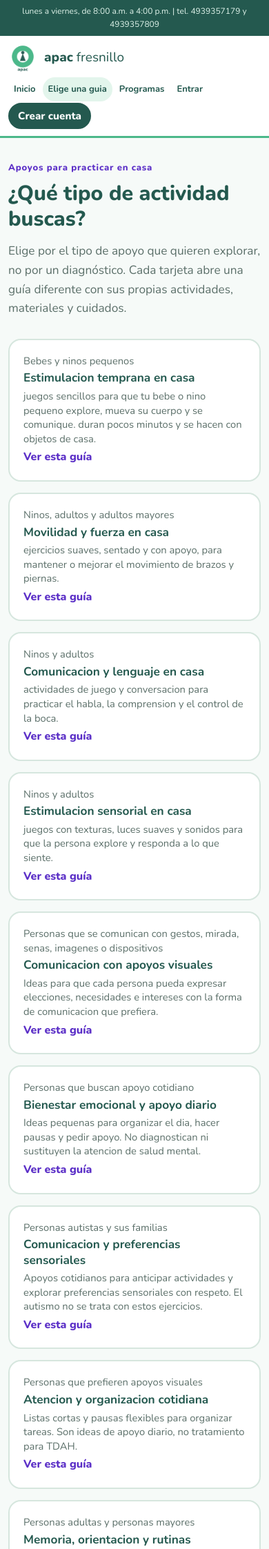
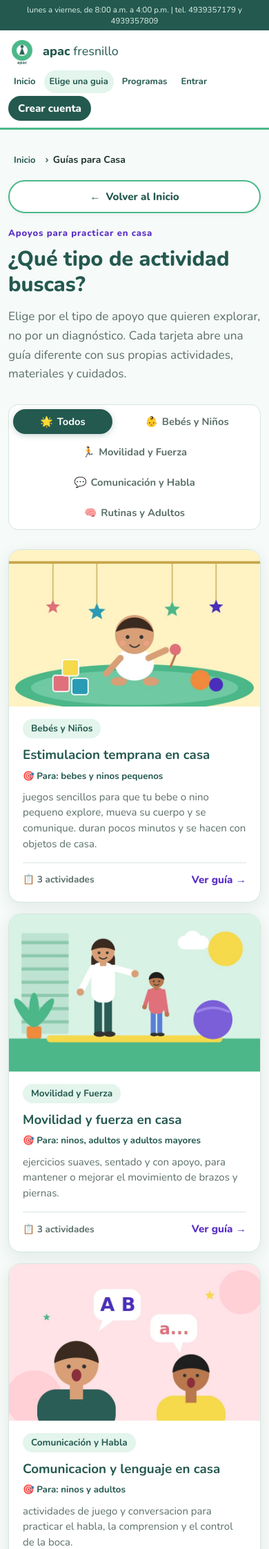
Before and after one commit to carlos-carrillo01/apac-, a PHP site: page /guia.html in a window 390 px wide. Shown: the top 2245 px of the page at 69% size. Run offline with PHP 8.4, Linux system fonts and the light colour scheme; some libraries are stand-ins or nearby versions.

Commit message:
feat: add v2

```diff
--- a/backend/controllers/CatalogoController.php
+++ b/backend/controllers/CatalogoController.php
@@ -7,11 +7,34 @@ class CatalogoController {
     /**
      * Lista todos los programas disponibles con información resumida
      */
+    private static function obtenerMetadatos($slug) {
+        $metadatos = [
+            'bebes' => ['cat' => 'ninos', 'cat_nom' => 'Bebés y Niños', 'img' => 'img/estimulacion-temprana.jpg'],
+            'sentidos' => ['cat' => 'ninos', 'cat_nom' => 'Bebés y Niños', 'img' => 'img/camara-hiperbarica.jpg'],
+            'autismo' => ['cat' => 'ninos', 'cat_nom' => 'Bebés y Niños', 'img' => 'img/estimulacion-temprana.jpg'],
+            'movilidad' => ['cat' => 'movilidad', 'cat_nom' => 'Movilidad y Fuerza', 'img' => 'img/terapia-fisica.jpg'],
+            'bienestar-corporal' => ['cat' => 'movilidad', 'cat_nom' => 'Movilidad y Fuerza', 'img' => 'img/terapia-acuatica.jpg'],
+            'lenguaje' => ['cat' => 'comunicacion', 'cat_nom' => 'Comunicación y Habla', 'img' => 'img/lenguaje.jpg'],
+            'comunicacion-alternativa' => ['cat' => 'comunicacion', 'cat_nom' => 'Comunicación y Habla', 'img' => 'img/lenguaje.jpg'],
+            'atencion-rutinas' => ['cat' => 'adultos-rutinas', 'cat_nom' => 'Rutinas y Adultos', 'img' => 'img/magnetica.jpg'],
+            'bienestar-emocional' => ['cat' => 'adultos-rutinas', 'cat_nom' => 'Rutinas y Adultos', 'img' => 'img/hero.jpg'],
+            'memoria-rutinas' => ['cat' => 'adultos-rutinas', 'cat_nom' => 'Rutinas y Adultos', 'img' => 'img/nosotros.jpg'],
+            'apoyo-profesional' => ['cat' => 'adultos-rutinas', 'cat_nom' => 'Rutinas y Adultos', 'img' => 'img/nosotros.jpg'],
+        ];
+
+        return $metadatos[$slug] ?? ['cat' => 'general', 'cat_nom' => 'General', 'img' => 'img/hero.jpg'];
+    }
+
+    /**
+     * Lista todos los programas disponibles con información resumida
+     */
     public static function listar() {
         $todos = Catalogo::todos();
         $lista = [];
 
         foreach ($todos as $slug => $programa) {
+            $meta = self::obtenerMetadatos($slug);
+
             $lista[] = [
                 'slug' => $slug,
                 'nombre' => $programa['nombre'],
@@ -19,7 +42,10 @@ class CatalogoController {
                 'resumen' => $programa['resumen'],
                 'color' => $programa['color'] ?? 'verde',
                 'frecuencia' => $programa['frecuencia'],
-                'total_actividades' => count($programa['actividades'])
+                'total_actividades' => count($programa['actividades']),
+                'categoria' => $meta['cat'],
+                'categoria_nombre' => $meta['cat_nom'],
+                'imagen' => $programa['imagen'] ?? $meta['img']
             ];
         }
 
@@ -35,6 +61,8 @@ class CatalogoController {
         if (!$programa) {
             Response::error('Programa no encontrado.', 404);
         }
+
+        $meta = self::obtenerMetadatos($slug);
 
         // Formatear actividades con su slug e ilustración
         $actividades = [];
@@ -54,7 +82,9 @@ class CatalogoController {
             'slug' => $slug,
             'nombre' => $programa['nombre'],
             'para' => $programa['para'] ?? '',
-            'imagen' => $programa['imagen'] ?? 'img/estimulacion-temprana.jpg',
+            'imagen' => $programa['imagen'] ?? $meta['img'],
+            'categoria' => $meta['cat'],
+            'categoria_nombre' => $meta['cat_nom'],
             'resumen' => $programa['resumen'],
             'frecuencia' => $programa['frecuencia'],
             'materiales' => $programa['materiales'],
--- a/css/estilos.css
+++ b/css/estilos.css
@@ -1,7 +1,4 @@
-/* ============================================================
-   ESTILOS APAC FRESNILLO
-   Colores tomados del logo y del folleto de APAC
-   ============================================================ */
+
 :root {
     --verde: #24594f;
     --verde-medio: #2f7a6b;
@@ -244,14 +241,237 @@ nav a.boton { color: #fff; }
 .dato { background: #fff; border: 1px solid var(--borde); border-radius: var(--radio); padding: 20px; text-align: center; box-shadow: var(--sombra); }
 .dato strong { display: block; font-size: 2.4rem; line-height: 1; color: var(--verde); font-weight: 800; }
 .dato span { color: var(--suave); font-weight: 700; }
-.semana { display: grid; grid-template-columns: repeat(7, minmax(0, 1fr)); gap: 8px; width: 100%; max-width: 520px; }
-.dia { display: flex; min-width: 0; flex-direction: column; align-items: center; gap: 4px; padding: 8px 2px; border-radius: 14px; background: var(--fondo); border: 2px solid var(--borde); font-weight: 800; color: var(--suave); }
-.dia > span { font-size: clamp(.7rem, 2.8vw, .95rem); line-height: 1.2; }
-.dia-estado { display: block; width: 100%; max-width: 100%; padding: 4px 3px; border-radius: 999px; background: #fff; font-size: clamp(.58rem, 1.8vw, .72rem); line-height: 1.15; text-align: center; overflow-wrap: anywhere; }
-.estado-corto { display: none; }
-.dia.hecho { background: var(--menta-claro); border-color: var(--menta); color: var(--verde); }
-.dia.hecho .dia-estado { background: var(--menta); color: #fff; }
-.dia.hoy { border-color: var(--morado); }
+
+.semana {
+    display: grid;
+    grid-template-columns: repeat(7, minmax(0, 1fr));
+    gap: 8px;
+    width: 100%;
+    max-width: 540px;
+    margin: 10px 0;
+}
+.dia {
+    display: flex;
+    min-width: 0;
+    flex-direction: column;
+    align-items: center;
+    gap: 6px;
+    padding: 10px 3px;
+    border-radius: 14px;
+    background: var(--fondo);
+    border: 2px solid var(--borde);
+    font-weight: 800;
+    color: var(--suave);
+    text-align: center;
+    transition: all .2s ease;
+}
+.dia-letra {
+    font-size: clamp(.8rem, 2.4vw, .95rem);
+    text-transform: uppercase;
+    font-weight: 800;
+    line-height: 1;
+}
+.dia-indicador {
+    display: flex;
+    align-items: center;
+    justify-content: center;
+    gap: 3px;
+    width: 100%;
+    padding: 4px 2px;
+    border-radius: 999px;
+    background: #fff;
+    font-size: clamp(.65rem, 1.8vw, .75rem);
+    font-weight: 800;
+    line-height: 1;
+    overflow: hidden;
+    text-overflow: ellipsis;
+    white-space: nowrap;
+}
+.dia-indicador .icono {
+    font-weight: 900;
+}
+.dia.hecho {
+    background: var(--menta-claro);
+    border-color: var(--menta);
+    color: var(--verde);
+}
+.dia.hecho .dia-indicador {
+    background: var(--menta);
+    color: #fff;
+}
+.dia.hoy {
+    border-color: var(--morado);
+    box-shadow: 0 0 0 2px rgba(123, 97, 255, 0.25);
+}
+
+/* ---------- navegación y botones de retorno ---------- */
+.barra-volver {
+    display: flex;
+    align-items: center;
+    flex-wrap: wrap;
+    gap: 12px;
+    margin-bottom: 22px;
+}
+.boton-volver {
+    display: inline-flex;
+    align-items: center;
+    gap: 8px;
+    padding: 9px 18px;
+    border-radius: 999px;
+    background: #fff;
+    border: 2px solid var(--menta);
+    color: var(--verde);
+    font-weight: 800;
+    font-size: .95rem;
+    text-decoration: none;
+    cursor: pointer;
+    transition: all .15s ease;
+    box-shadow: 0 2px 6px rgba(0,0,0,.04);
+}
+.boton-volver:hover {
+    background: var(--menta-claro);
+    color: var(--verde);
+    transform: translateX(-3px);
+}
+.enlace-volver {
+    color: var(--suave);
+    font-weight: 700;
+    font-size: .92rem;
+    text-decoration: none;
+}
+.enlace-volver:hover {
+    color: var(--verde);
+    text-decoration: underline;
+}
+.migas-pan {
+    display: flex;
+    align-items: center;
+    flex-wrap: wrap;
+    gap: 6px;
+    font-size: .88rem;
+    font-weight: 700;
+    color: var(--suave);
+    margin-bottom: 12px;
+}
+.migas-pan a {
+    color: var(--verde);
+    text-decoration: none;
+}
+.migas-pan a:hover {
+    text-decoration: underline;
+}
+.migas-pan .miga-actual {
+    color: var(--tinta);
+}
+
+/* ---------- filtros de guías ---------- */
+.filtros-guias {
+    display: flex;
+    flex-wrap: wrap;
+    gap: 8px;
+    margin: 20px 0 28px;
+    padding: 6px;
+    background: #fff;
+    border: 1px solid var(--borde);
+    border-radius: 999px;
+    width: fit-content;
+    max-width: 100%;
+}
+.btn-filtro {
+    display: inline-flex;
+    align-items: center;
+    gap: 6px;
+    padding: 8px 16px;
+    border-radius: 999px;
+    border: none;
+    background: transparent;
+    color: var(--suave);
+    font-weight: 700;
+    font-size: .92rem;
+    cursor: pointer;
+    transition: all .15s ease;
+    font-family: inherit;
+}
+.btn-filtro:hover {
+    color: var(--verde);
+    background: var(--menta-claro);
+}
+.btn-filtro.activo {
+    background: var(--verde);
+    color: #fff;
+    box-shadow: 0 2px 8px rgba(36, 89, 79, 0.25);
+}
+
+/* ---------- tarjetas modernas de guía ---------- */
+.tarjeta-guia {
+    display: flex;
+    flex-direction: column;
+    background: #fff;
+    border: 1px solid var(--borde);
+    border-radius: var(--radio);
+    overflow: hidden;
+    box-shadow: var(--sombra);
+    transition: transform .2s ease, box-shadow .2s ease;
+    text-decoration: none;
+    color: var(--tinta);
+}
+.tarjeta-guia:hover {
+    transform: translateY(-4px);
+    box-shadow: 0 10px 24px rgba(36, 89, 79, 0.12);
+}
+.tarjeta-guia-foto {
+    position: relative;
+    width: 100%;
+    aspect-ratio: 16 / 10;
+    overflow: hidden;
+    background: var(--menta-claro);
+}
+.tarjeta-guia-foto img {
+    width: 100%;
+    height: 100%;
+    object-fit: cover;
+    transition: transform .3s ease;
+}
+.tarjeta-guia:hover .tarjeta-guia-foto img {
+    transform: scale(1.05);
+}
+.tarjeta-guia-cuerpo {
+    display: flex;
+    flex-direction: column;
+    flex: 1;
+    padding: 18px 20px 20px;
+}
+.tarjeta-guia-cuerpo h3 {
+    margin: 6px 0 8px;
+    font-size: 1.18rem;
+    color: var(--verde);
+    line-height: 1.3;
+}
+.tarjeta-guia-cuerpo p {
+    color: var(--suave);
+    font-size: .94rem;
+    line-height: 1.5;
+    flex: 1;
+    margin-bottom: 16px;
+}
+.tarjeta-guia-pie {
+    display: flex;
+    align-items: center;
+    justify-content: space-between;
+    padding-top: 12px;
+    border-top: 1px solid var(--borde);
+}
+.tarjeta-guia-pie .actividades-badge {
+    font-size: .85rem;
+    color: var(--suave);
+    font-weight: 700;
+}
+.tarjeta-guia-pie .flecha {
+    color: var(--morado);
+    font-weight: 800;
+    font-size: .95rem;
+}
+
 .registro { display: grid; grid-template-columns: 110px 1fr auto; gap: 16px; align-items: center; margin-bottom: 12px; padding: 12px; background: #fff; border: 1px solid var(--borde); border-radius: var(--radio); box-shadow: var(--sombra); }
 .registro img { border-radius: 10px; width: 100%; aspect-ratio: 16 / 10; object-fit: cover; }
 .registro-texto { display: flex; flex-direction: column; gap: 2px; }
@@ -283,32 +503,41 @@ nav a.boton { color: #fff; }
     .registro { grid-template-columns: 72px minmax(0, 1fr); }
 }
 
+@media (max-width: 700px) {
+    .semana { gap: 6px; }
+    .dia { padding: 8px 2px; }
+    .dia-indicador .texto-estado { display: none; } /* Ocultar texto para garantizar que nunca se desborde */
+    .dia-indicador { padding: 4px 0; font-size: .85rem; }
+    .filtros-guias { width: 100%; border-radius: 14px; }
+    .btn-filtro { flex: 1 1 auto; text-align: center; justify-content: center; }
+}
+
 @media (max-width: 480px) {
     body { font-size: 16px; }
     .contenedor, .contenedor-angosto { width: calc(100% - 24px); }
-    .barra-superior { font-size: 12px; overflow-wrap: anywhere; }
-    .logo { font-size: 19px; }
-    .logo img { width: 42px; height: 42px; }
-    nav { gap: 2px; }
-    nav a, .boton-enlace { padding: 7px 8px; font-size: 13px; }
-    nav .boton { padding: 7px 12px; }
-    .seccion { padding: 30px 0; }
-    .hero { padding: 24px 0 30px; }
+    .barra-superior { font-size: 11.5px; overflow-wrap: anywhere; line-height: 1.4; padding: 6px 10px; }
+    .logo { font-size: 18px; }
+    .logo img { width: 40px; height: 40px; }
+    nav { gap: 4px; }
+    nav a, .boton-enlace { padding: 6px 8px; font-size: 13px; }
+    nav .boton { padding: 6px 12px; }
+    .seccion { padding: 28px 0; }
+    .hero { padding: 22px 0 28px; }
     .hero-interno { grid-template-columns: minmax(0, 1fr); }
     .hero-texto p { font-size: 1rem; }
     .rejilla-tarjetas, .rejilla-situaciones, .pasos { grid-template-columns: minmax(0, 1fr); }
     .rejilla-tarjetas { gap: 16px; }
-    .caja, .paso { padding: 18px; }
+    .caja, .paso { padding: 16px; }
     .principal { gap: 16px; }
     .opciones { grid-template-columns: minmax(0, 1fr); }
-    .semana { gap: 4px; }
-    .dia { padding: 8px 1px; font-size: 12px; }
-    .dia-estado { padding: 4px 2px; font-size: clamp(.55rem, 2.7vw, .68rem); }
-    .estado-completo { display: none; }
-    .estado-corto { display: inline; }
+    .semana { gap: 4px; max-width: 100%; }
+    .dia { padding: 6px 1px; border-radius: 10px; }
+    .dia-indicador { width: 24px; height: 24px; border-radius: 50%; padding: 0; margin: 0 auto; font-size: .8rem; }
     .registro { grid-template-columns: minmax(0, 1fr); }
     .registro img { width: 100%; max-height: 180px; }
     .registro form { grid-column: auto; }
     .navegar .boton { flex: 1 1 100%; text-align: center; }
     .pie-interno { grid-template-columns: minmax(0, 1fr); }
+    .barra-volver { gap: 8px; margin-bottom: 16px; }
+    .boton-volver { width: 100%; justify-content: center; padding: 10px 16px; }
 }
--- a/guia.html
+++ b/guia.html
@@ -15,13 +15,44 @@
     <main id="contenido">
         <section class="seccion">
             <div class="contenedor">
+                <nav class="migas-pan" aria-label="Ruta de navegación">
+                    <a href="index.html">Inicio</a>
+                    <span>›</span>
+                    <span class="miga-actual">Guías para Casa</span>
+                </nav>
+
+                <div class="barra-volver">
+                    <a href="index.html" class="boton-volver">
+                        <span>←</span> Volver al Inicio
+                    </a>
+                </div>
+
                 <div class="titulo-seccion izquierda">
                     <span class="sobrelinea">apoyos para practicar en casa</span>
                     <h1>¿Qué tipo de actividad buscas?</h1>
                     <p>Elige por el tipo de apoyo que quieren explorar, no por un diagnóstico. Cada tarjeta abre una guía diferente con sus propias actividades, materiales y cuidados.</p>
                 </div>
 
-                <div id="contenedor-guias" class="rejilla-situaciones">
+                <!-- Filtros por categoría / etapa -->
+                <div class="filtros-guias" role="tablist" aria-label="Filtrar guías por categoría">
+                    <button type="button" class="btn-filtro activo" data-categoria="todos" role="tab" aria-selected="true">
+                        <span>🌟</span> Todos
+                    </button>
+                    <button type="button" class="btn-filtro" data-categoria="ninos" role="tab" aria-selected="false">
+                        <span>👶</span> Bebés y Niños
+                    </button>
+                    <button type="button" class="btn-filtro" data-categoria="movilidad" role="tab" aria-selected="false">
+                        <span>🏃</span> Movilidad y Fuerza
+                    </button>
+                    <button type="button" class="btn-filtro" data-categoria="comunicacion" role="tab" aria-selected="false">
+                        <span>💬</span> Comunicación y Habla
+                    </button>
+                    <button type="button" class="btn-filtro" data-categoria="adultos-rutinas" role="tab" aria-selected="false">
+                        <span>🧠</span> Rutinas y Adultos
+                    </button>
+                </div>
+
+                <div id="contenedor-guias" class="rejilla-tarjetas">
                     <p>Cargando guías...</p>
                 </div>
 
--- a/js/programa.js
+++ b/js/programa.js
@@ -23,6 +23,11 @@ document.addEventListener('DOMContentLoaded', async () => {
 
         const programa = resProg.programa;
         document.title = `${programa.nombre} | apac fresnillo`;
+
+        const migaPrograma = document.getElementById('miga-programa');
+        if (migaPrograma) {
+            migaPrograma.textContent = programa.nombre;
+        }
 
         // Obtener estado de autenticación y prácticas realizadas
         const sesion = await API.iniciar();
--- a/login.html
+++ b/login.html
@@ -14,6 +14,11 @@
 
     <main id="contenido">
         <section class="seccion">
+            <div class="contenedor">
+                <div class="barra-volver">
+                    <a href="index.html" class="boton-volver">← Volver al inicio</a>
+                </div>
+            </div>
             <div class="contenedor acceso">
                 <div class="acceso-info">
                     <span class="sobrelinea">tu cuenta</span>
--- a/mi_avance.html
+++ b/mi_avance.html
@@ -19,6 +19,11 @@
             </div>
 
             <div class="contenedor" id="avance-contenido" style="display:none;">
+                <div class="barra-volver">
+                    <a href="index.html" class="boton-volver">← Volver al inicio</a>
+                    <a href="guia.html" class="enlace-volver">Explorar más guías</a>
+                </div>
+
                 <div class="titulo-seccion izquierda">
                     <span class="sobrelinea">tu progreso</span>
                     <h1 id="saludo-usuario">hola</h1>
--- a/registro.html
+++ b/registro.html
@@ -14,6 +14,11 @@
 
     <main id="contenido">
         <section class="seccion">
+            <div class="contenedor">
+                <div class="barra-volver">
+                    <a href="index.html" class="boton-volver">← Volver al inicio</a>
+                </div>
+            </div>
             <div class="contenedor acceso">
                 <div class="acceso-info">
                     <span class="sobrelinea">primeros pasos</span>
```
Also changed, not shown: actividad.html (+19 -1 lines), js/actividad.js (+16 -3 lines), js/avance.js (+7 -7 lines), js/guia.js (+56 -11 lines), programa.html (+17 -1 lines), 2 other files.
